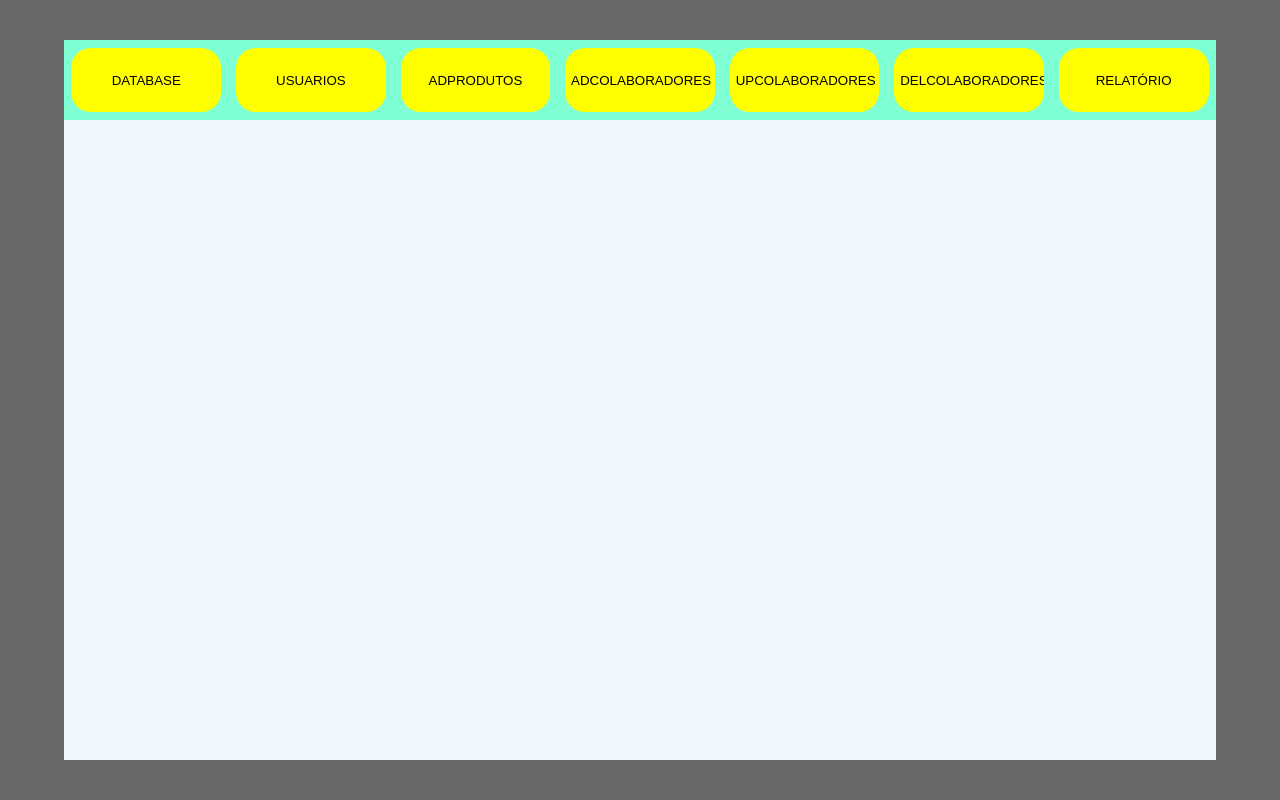
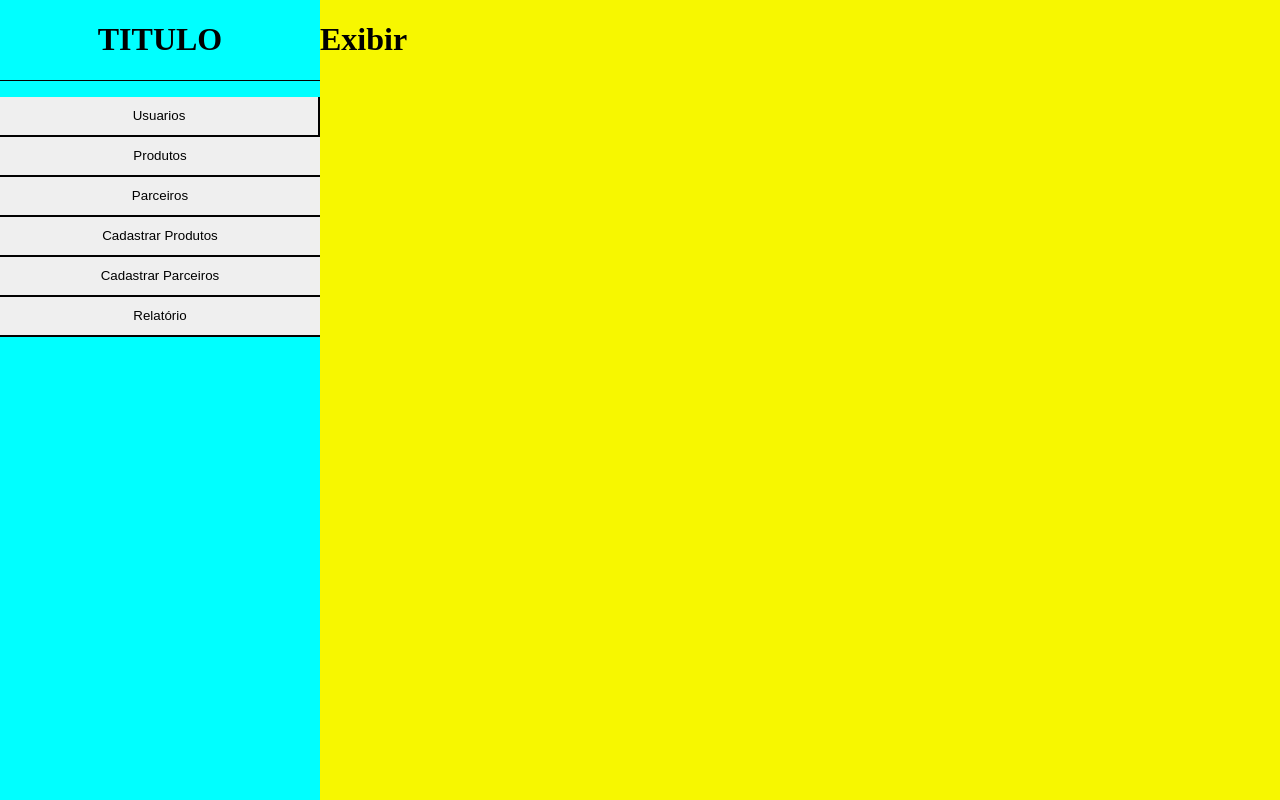
Before and after one commit to Hunter7210/PetHag_Project, a PHP site: page /View/Html/adm.html in a window 1280 px wide. Run offline with PHP 8.4, Linux system fonts and the light colour scheme.

Commit message:
10/12/2023

```diff
--- a/ProjectPetHag/View/Html/adm.html
+++ b/ProjectPetHag/View/Html/adm.html
@@ -10,18 +10,39 @@
 
 <body>
     <div class="containerADM">
+
+        <div class="btnEscolha">
+            <div class="contaiTit">
+                <h1>TITULO</h1>
+            </div>
+            <input type="submit" class="Usu" value="Usuarios">
+            <input type="submit" class="Prod" value="Produtos">
+            <input type="submit" class="Parc" value="Parceiros">
+            <input type="submit" class="AddProd" value="Cadastrar Produtos">
+            <input type="submit" class="AddCol" value="Cadastrar Parceiros">
+            <input type="submit" class="Rel" value="Relatório">
+        </div>
+
         <div class="containerDisplay">
-            <div class="btnEscolha">
-                <input type="submit" class="Dat" value="DATABASE">
-                <input type="submit" class="Usu" value="USUARIOS">
-                <input type="submit" class="AddProd" value="ADPRODUTOS">
-                <input type="submit" class="AddCol" value="ADCOLABORADORES">
-                <input type="submit" class="UPCol" value="UPCOLABORADORES">
-                <input type="submit" class="DelCol" value="DELCOLABORADORES">
-                <input type="submit" class="Rel" value="RELATÓRIO">
+            <div class="exibirDatabase">
+                <h1>Exibir</h1>
             </div>
-            <div class="exibirMsg">
-                <div class="exibirDatabase"></div>
+            <div class="exibirProdutos">
+
+            </div>
+
+            <div class="exibirParceiros">
+
+            </div>
+
+            <div class="cadastrarProd">
+
+            </div>
+            <div class="cadastrarParcei">
+
+            </div>
+            <div class="exibirRelat">
+
             </div>
         </div>
     </div>
--- a/ProjectPetHag/View/Style/adm-style.css
+++ b/ProjectPetHag/View/Style/adm-style.css
@@ -8,84 +8,55 @@ body {
     width: 100%;
     height: 100vh;
 
-    display: flex;
-    align-items: center;
-    justify-content: center;
+    display: grid;
+    grid-template-columns: 25% 75%;
 
-    background-color: rgb(105, 105, 105);
 }
 
-.containerDisplay {
-    width: 90%;
-    height: 90vh;
+.contaiTit {
 
-    background-color: aliceblue;
+    text-align: center;
+    width: 100%;
+    border-bottom: 1px black solid;
+    margin-bottom: 5%;
 }
 
 .btnEscolha {
+    height: 100vh;
+
     display: flex;
+    flex-direction: column;
     align-items: center;
-    justify-content: space-around;
-    width: 100%;
-    height: 10vh;
-
-    background-color: aquamarine;
+    justify-content: flex-start;
+    background-color: aqua;
 }
 
+
 .btnEscolha input {
-    width: 13%;
-    height: 8vh;
+    width: 100%;
+    height: 5vh;
 
-    border: 0;
+
+    border-bottom: 2px black solid;
+    border-top: none;
+    border-left: none;
+    border-right: none;
+}
+
+.btnEscolha input :hover {
     background-color: yellow;
 
-    border-radius: 20px;
+}
+
+
+.btnEscolha .Usu{
+    border-bottom: 2px black solid;
+    border-top: none;
+    border-left: none;
+    border-right: 2px black solid;
 
 }
-body {
-    margin: 0;
-    padding: 0;
-    overflow: hidden;
+.containerDisplay {
+    height: 100%;
+    background-color: rgb(247, 247, 0);
 }
-
-.divContendoChat {
-    position: fixed;
-    bottom: 0;
-    right: 0;
-
-    padding: 5px;
-    cursor: pointer;
-}
-
-.divContendoChatPequeno {
-    background-color: #3498db;
-}
-
-.divContendoChatGrande {
-    display: none;
-    background-color: #2c3e50;
-    color: #fff;
-    height: 60vh;
-    width: 20%;
-
-    margin-right: 2%;
-    margin-bottom: 15vh;
-    border-radius: 5%;
-
-    font-family: 'Gill Sans', 'Gill Sans MT', Calibri, 'Trebuchet MS', sans-serif;
-    font-size: 10px;
-}
-
-.ChatGrande {
-    width: 100%;
-    height: 100%;
-    border: none;
-    border-radius: 10%;
-
- }
-
-
-.Chat {
-    width: 50px; /* ou ajuste conforme necessário */
-    height: 50px; /* ou ajuste conforme necessário */
-}
```
